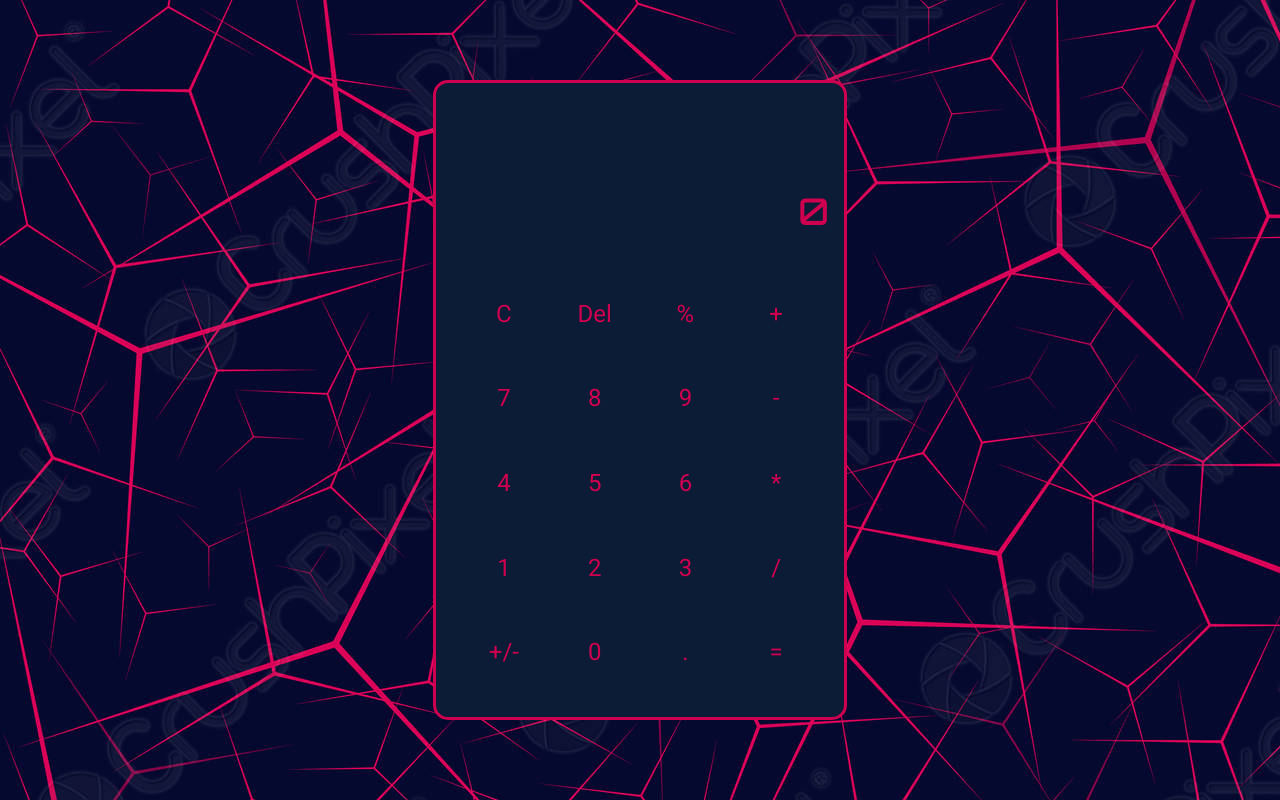
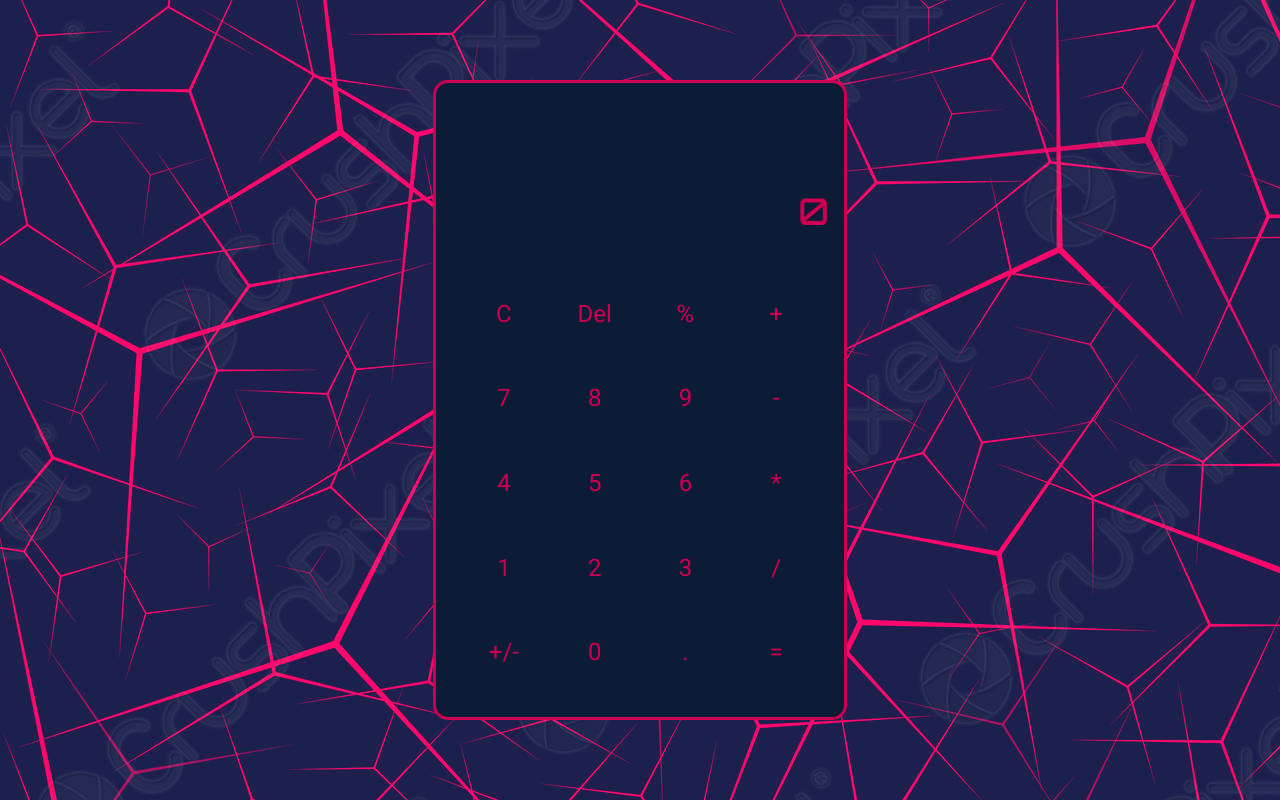
Before and after one commit to iagardi/Calculator, a website with bundled scripts: page index.html in a window 1280 px wide. Built offline with nearby package versions, Linux system fonts and the light colour scheme.

Commit message:
further styling

```diff
--- a/index.html
+++ b/index.html
@@ -10,6 +10,7 @@
 </head>
 
 <body>
+  <div class="opacity"></div>
   <main class="main__container">
     <section class="display">
       <!-- <div class="display-top" data-cy="display-top"></div> -->
--- a/styles/_components.scss
+++ b/styles/_components.scss
@@ -3,17 +3,35 @@
 
 body {
   background-color: grey;
-  background-image: url('../assets/background.jpg');
+
   display: flex;
   justify-content: center;
   align-items: center;
   margin: auto;
+  position: relative;
+}
+
+.opacity {
+  z-index: 1;
+  background-image: url('../assets/background.jpg');
+  position: absolute;
+  width: 100%;
+  height: 100%;
+  background-color: $color-bg-main;
+  filter: invert(10%) saturate(150%);
 }
 
 .main__container {
   padding: 15px;
   border-radius: 15px;
   border: 3px solid $color-font;
+  z-index: 2;
+  transition: 1s ease-in-out all;
+}
+
+.main__container:hover {
+  transform: scale(1.01);
+  box-shadow: 15px 15px 15px black;
 }
 
 .display {
```
Also changed, not shown: main.css.
